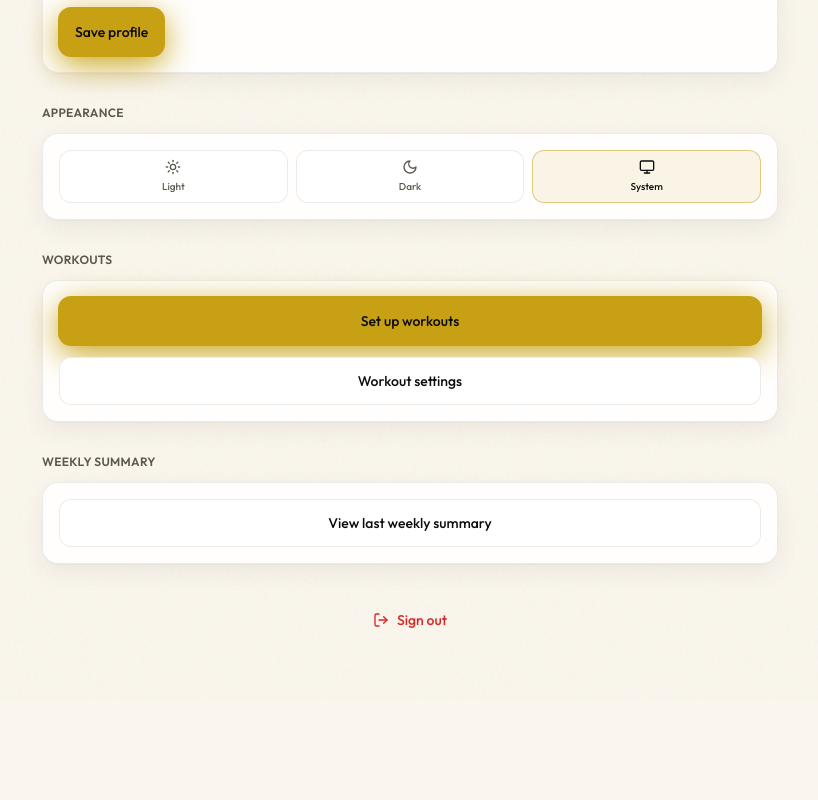
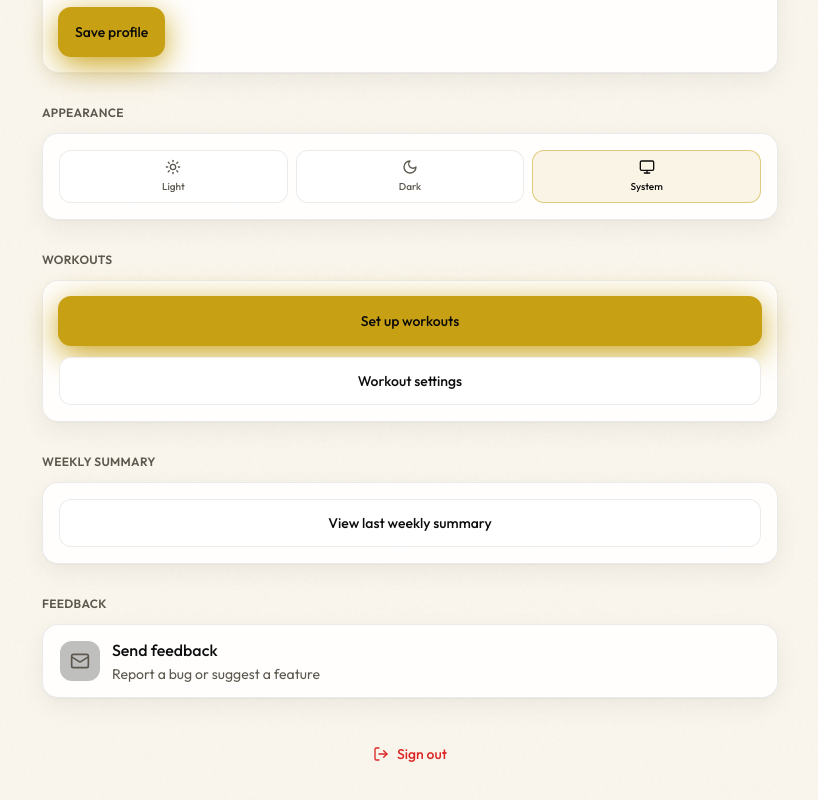
Before and after one commit to JragonRIP/btb-web, a Next.js app: page /settings in a window 1280 px wide. Shown: the part 595-1395 px from the top of the page, without its empty margins (230-1048 px from the left). Before the commit the page ends 1295 px from the top, so only its background shows below. Built offline with nearby package versions, Linux system fonts and the light colour scheme; no server answers; a web font is replaced by a local one.

Commit message:
feat(settings): add Send feedback mailto row
Opens default mail client to aurumautodetail906@gmail.com with
preset subject and app version body template.

Made-with: Cursor

```diff
--- a/components/settings/settings-view.tsx
+++ b/components/settings/settings-view.tsx
@@ -6,7 +6,7 @@ import { useTheme } from "next-themes";
 import { useRouter } from "next/navigation";
 import { format, subWeeks } from "date-fns";
 import { toast } from "sonner";
-import { LogOut, Moon, Monitor, Sun } from "lucide-react";
+import { LogOut, Mail, Moon, Monitor, Sun } from "lucide-react";
 import { useSupabaseBrowser } from "@/hooks/use-supabase-browser";
 import type { Profile } from "@/types";
 import { createSupabaseBrowserClient } from "@/lib/supabase/client";
@@ -23,6 +23,13 @@ import {
   type WeeklySummaryStats,
 } from "@/components/summary/weekly-summary-modal";
 import { writeProfileCache } from "@/lib/btb-local-cache";
+
+const FEEDBACK_MAILTO =
+  "mailto:aurumautodetail906@gmail.com?" +
+  new URLSearchParams({
+    subject: "Build The Body — Feedback",
+    body: "App version: 1.0\n\n[User writes their message here]",
+  }).toString();
 
 export function SettingsView() {
   const { client: supabase } = useSupabaseBrowser();
@@ -208,6 +215,28 @@ export function SettingsView() {
               </Card>
             </section>
 
+            <section>
+              <h2 className="mb-3 text-xs font-semibold uppercase tracking-wide text-muted">Feedback</h2>
+              <Card className="overflow-hidden p-0">
+                <a
+                  href={FEEDBACK_MAILTO}
+                  className={cn(
+                    "flex min-h-[52px] items-center gap-3 px-4 py-3 text-left transition",
+                    "hover:bg-elevated/50 active:bg-elevated/70",
+                    "border border-transparent text-ink dark:text-white"
+                  )}
+                >
+                  <span className="flex h-10 w-10 shrink-0 items-center justify-center rounded-xl bg-line/25 text-muted">
+                    <Mail className="h-5 w-5" aria-hidden />
+                  </span>
+                  <span className="min-w-0 flex-1">
+                    <span className="block font-medium">Send feedback</span>
+                    <span className="mt-0.5 block text-sm text-muted">Report a bug or suggest a feature</span>
+                  </span>
+                </a>
+              </Card>
+            </section>
+
             <Button type="button" variant="ghost" className="min-h-[48px] w-full gap-2 text-red-600" onClick={() => void signOut()}>
               <LogOut className="h-4 w-4" />
               Sign out
```
